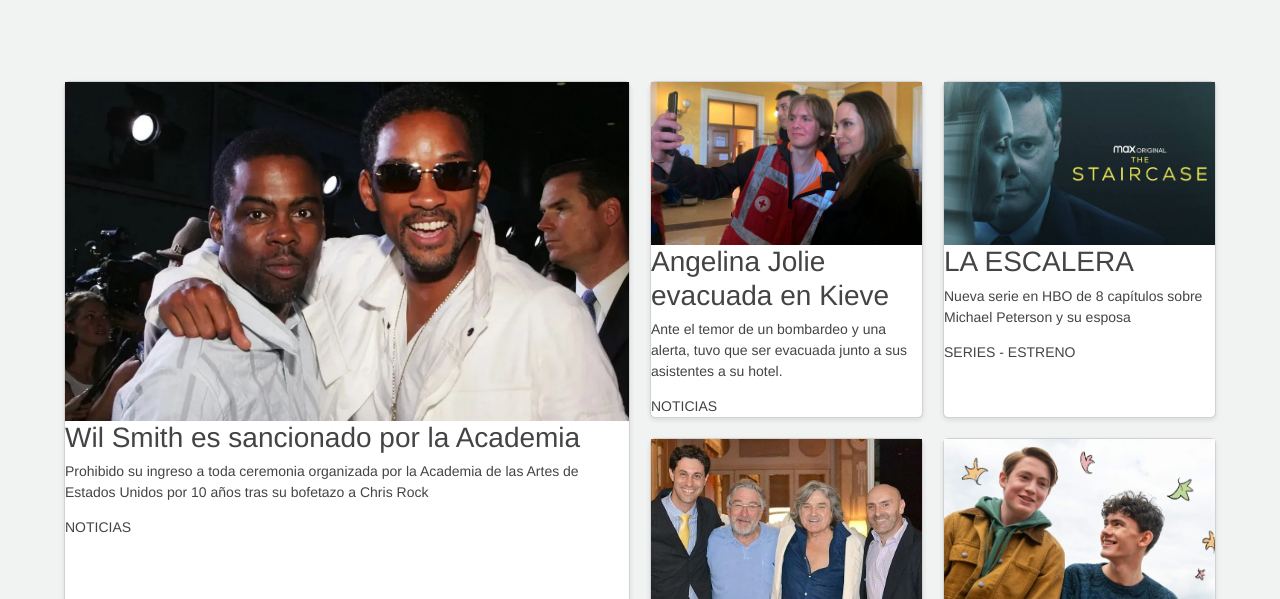
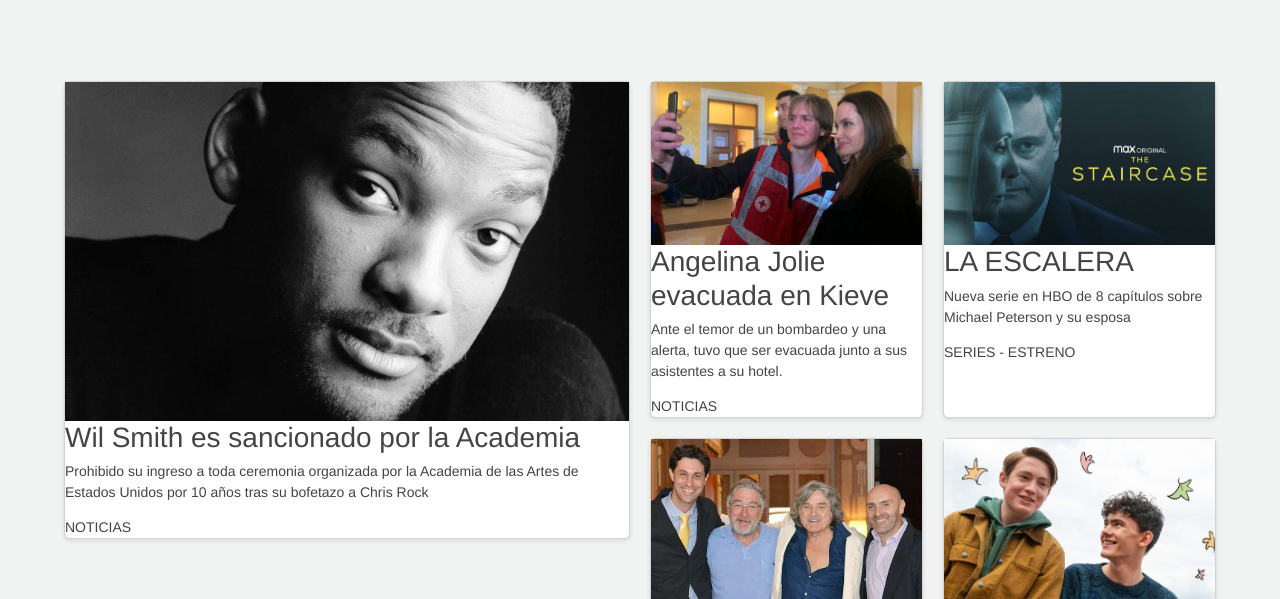
Before and after one commit to barbibega/WebCineBEGARIE, a website: page index.html in a window 1280 px wide. Shown: the part 157-756 px from the top of the page. Drawn offline with nearby package versions, Linux system fonts and the light colour scheme.

Commit message:
cambios cards index

```diff
--- a/scss/_main.scss
+++ b/scss/_main.scss
@@ -68,7 +68,7 @@ main {
             }
 
             .thumb {
-                background-image: url(../img/willrock.webp);
+                background-image: url(../img/smith.jpg);
                 padding-bottom: 60%;
                 background-size: cover;
                 background-position: center center;
--- a/scss/_mediaqueries.scss
+++ b/scss/_mediaqueries.scss
@@ -53,11 +53,12 @@
         .band {
             grid-template-columns: 1fr 1fr 1fr 1fr;
             grid-template-areas: "uno uno dos tres"
-                "uno uno cuatro cinco"
-                "uno uno seis siete";
+            "uno uno cuatro cinco"
+            "uno uno seis siete";
 
             .item-1 {
                 grid-area: uno;
+                height: 7rem;
             }
 
             .item-2 {
```
Also changed, not shown: index.html (+1 -2 lines), css/main.css, img/smith.jpg (added).
